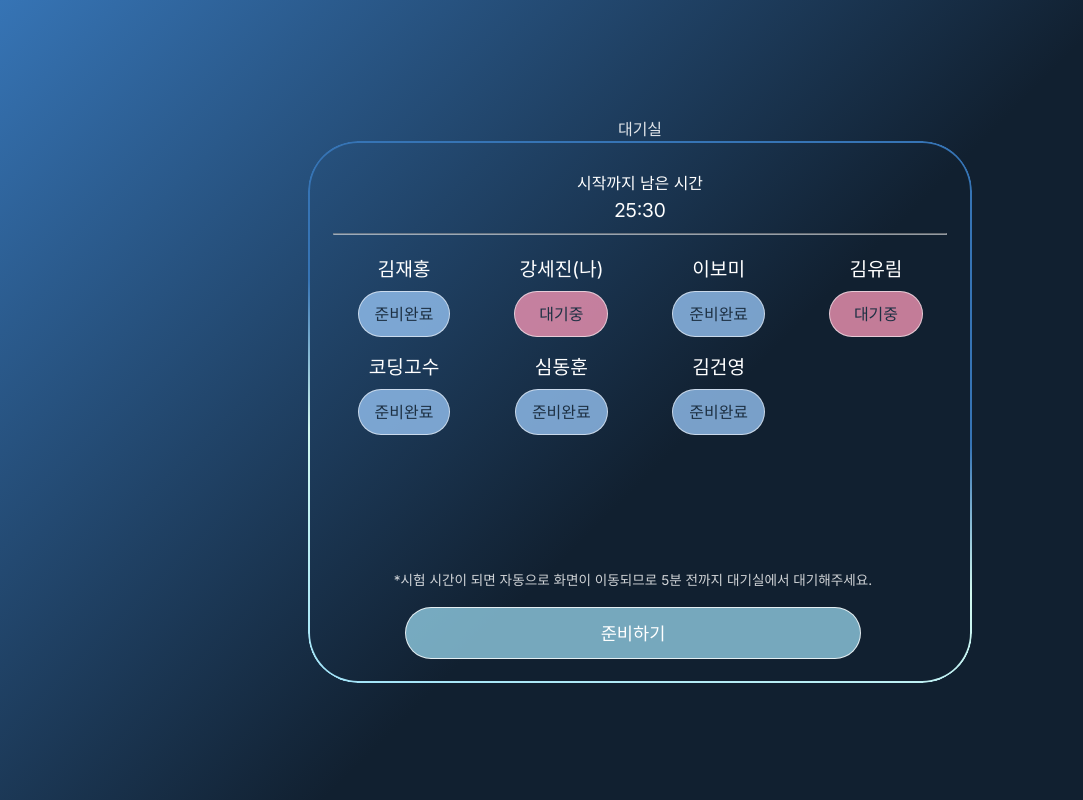
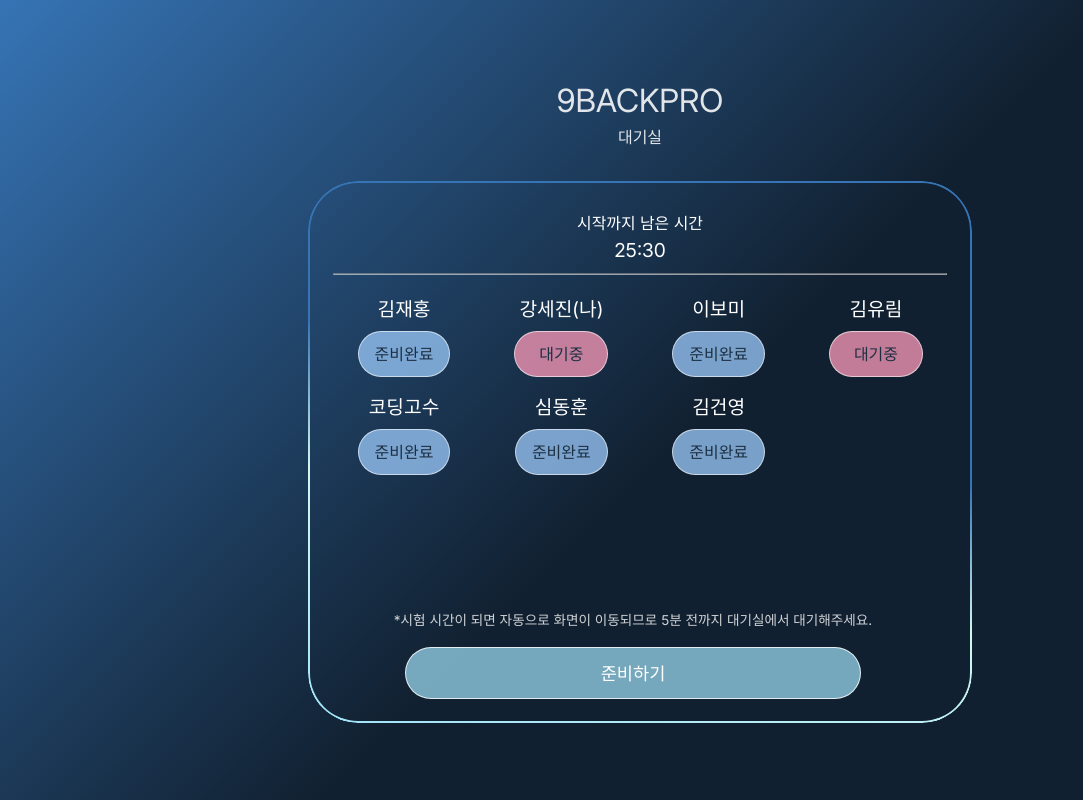
Before and after one commit to PrograMemo-Groom/900pro-fe, a React (Vite) app: page /waitingroom in a window 1280 px wide. Shown: the whole page, without its empty margins (0-1083 px from the left). Built offline with nearby package versions, Linux system fonts and the light colour scheme; no server answers.

Commit message:
[Feat] 대기실 준비하기 -> 준비완료 전환

```diff
--- a/src/css/waiting/WaitingRoom.module.scss
+++ b/src/css/waiting/WaitingRoom.module.scss
@@ -19,6 +19,7 @@
     width: 51.82vw;
     height: 67.78vh;
     overflow: hidden;
+    margin-top: 4vh;
 
     &::before {
         content: "";
@@ -76,10 +77,12 @@
     transition: background-color 0.2s ease-in-out;
 
     &:hover {
-      background-color: rgba(161,227,249,0.5);
-      cursor: pointer;
+        cursor: pointer;
     }
   }
+.ready_done{
+    background-color: rgba(126,126,126,70);
+}
 
 //   그리드
 .member_container {
--- a/src/pages/waitingRoom/WaitingRoom.tsx
+++ b/src/pages/waitingRoom/WaitingRoom.tsx
@@ -1,3 +1,4 @@
+import { useState } from 'react';
 import styles from '@/css/waiting/waitingroom.module.scss'
 
 export default function WaitingRoom() {
@@ -11,9 +12,13 @@ export default function WaitingRoom() {
         { name: "김건영", status: "준비완료" },
     ];
 
+
+    const [isReady, setIsReady] = useState(false);
+
   return (
     <div className={styles.waitingroom}>
-        대기실
+        <h1 className={styles.header}>9BACKPRO</h1>
+        <p>대기실</p>
         <main className={styles.container}>
             <section className={styles.time_section}>
                 <h3>시작까지 남은 시간</h3>
@@ -44,8 +49,10 @@ export default function WaitingRoom() {
             <footer className={styles.ready_container}>
                 <p className={styles.notice} >
                     *시험 시간이 되면 자동으로 화면이 이동되므로 5분 전까지 대기실에서 대기해주세요.</p>
-                <button className={styles.ready_button}>
-                    준비하기
+                <button className={`${styles.ready_button} ${isReady ? styles.ready_done : ''}`}
+                        onClick={() => setIsReady(true)}
+                        >
+                    {isReady ? '준비완료' : '준비하기'}
                 </button>
             </footer>
         </main>
```
